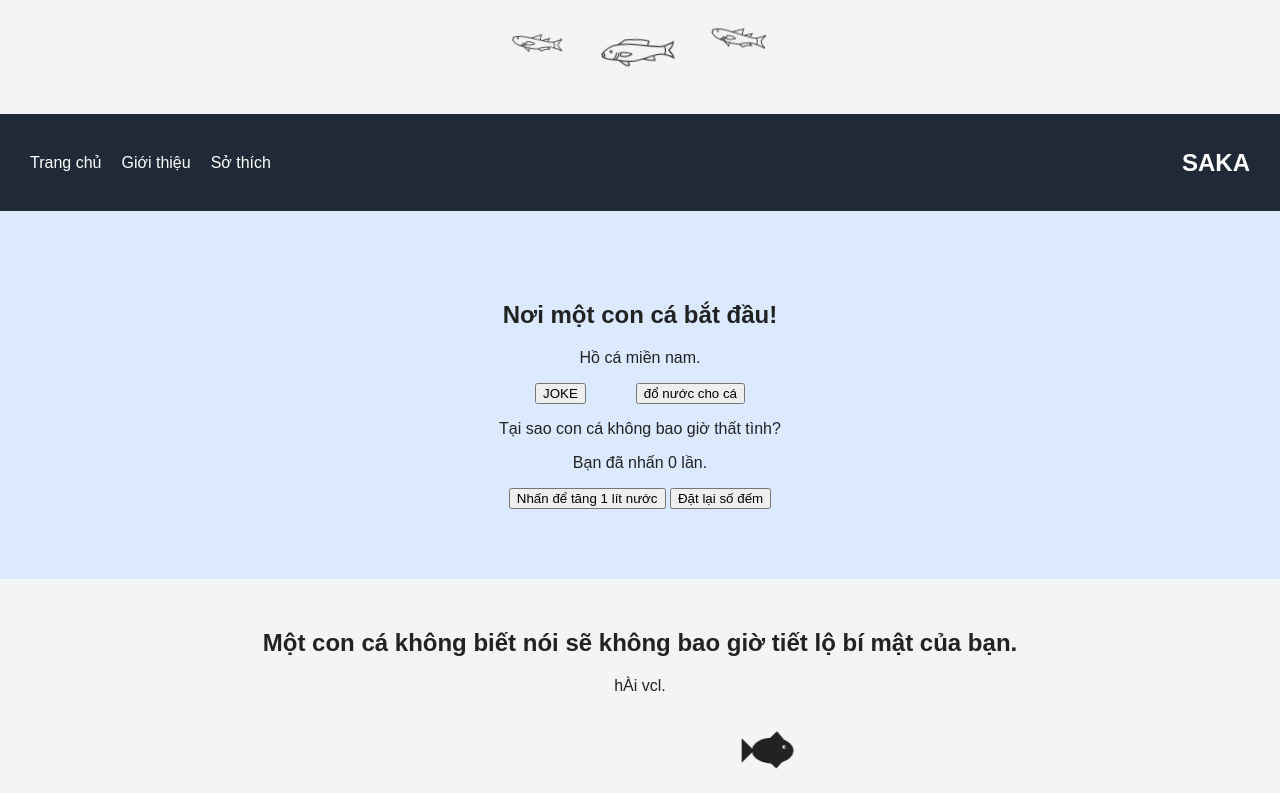
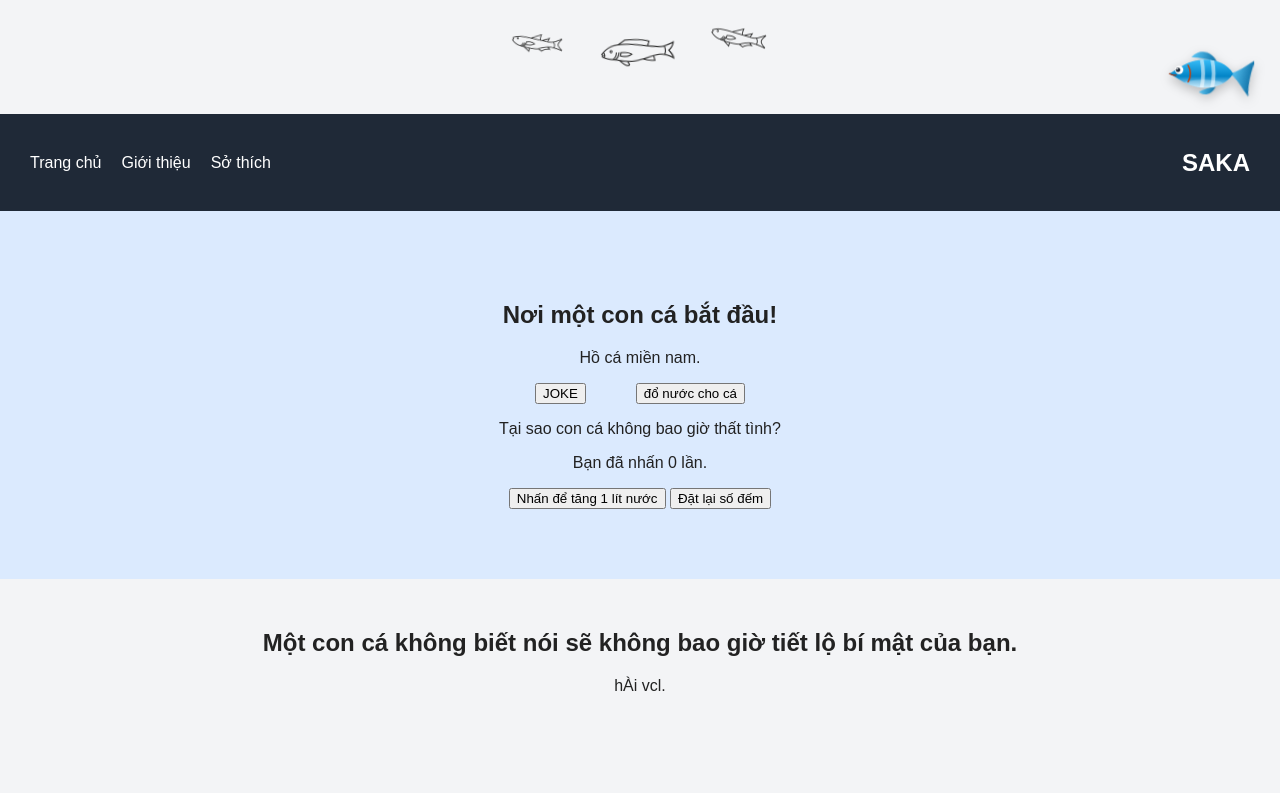
Before and after one commit to nhatminhvu21-cell/website-cua-saka, a plain HTML site: page index.html in a window 1280 px wide. Shown: the top 793 px of the page. Drawn offline with Linux system fonts and the light colour scheme.

Commit message:
Add files via upload

```diff
--- a/index.html
+++ b/index.html
@@ -220,14 +220,12 @@ img:hover {
 /* Cá nhỏ bơi ngang màn hình */
 .fish-swimmer {
   position: fixed;
+  top: 0;
   left: 0;
-  bottom: 28px;
   z-index: 999;
-  width: 72px;
-  color: #222;
+  width: 90px;
   pointer-events: none;
-
-  animation: fishSwim 18s linear infinite;
+  filter: drop-shadow(0 4px 6px rgba(0, 0, 0, 0.25));
 }
 
 .fish-swimmer svg {
@@ -440,6 +438,31 @@ body.dark .fish-swimmer {
 .lightbox img:hover {
     transform: none; /* tắt hiệu ứng phóng to khi rê chuột */
 }
+.fish-tail {
+  transform-box: fill-box;
+  transform-origin: 100% 50%; /* xoay quanh chỗ đuôi nối với thân */
+  animation: tailWag 0.5s ease-in-out infinite alternate;
+}
+
+.fish-fin {
+  transform-box: fill-box;
+  transform-origin: 50% 100%;
+  animation: finWave 0.8s ease-in-out infinite alternate;
+}
+
+@keyframes tailWag {
+  from { transform: rotate(-12deg); }
+  to   { transform: rotate(12deg); }
+}
+
+@keyframes finWave {
+  from { transform: rotate(-4deg); }
+  to   { transform: rotate(4deg); }
+}
+
+@media (prefers-reduced-motion: reduce) {
+  .fish-tail, .fish-fin { animation: none; }
+}
 </style>
 </head>
 <body>
@@ -566,27 +589,90 @@ function resetCounter() {
     localStorage.setItem("myCount", count);
     counterEl.textContent = "Bạn đã nhấn " + count + " lần.";
 }
+window.addEventListener("load", function () {
+    const fish = document.querySelector(".fish-swimmer");
+    if (!fish) return;
+
+    // Người dùng tắt hiệu ứng chuyển động thì cho cá đứng yên
+    if (window.matchMedia("(prefers-reduced-motion: reduce)").matches) return;
+
+    const speed = 1.2;   // tăng số này để cá bơi nhanh hơn
+    let x = Math.random() * (window.innerWidth - fish.offsetWidth);
+    let y = Math.random() * (window.innerHeight - fish.offsetHeight);
+    let targetX = x;
+    let targetY = y;
+    let direction = 1;   // 1 = quay sang phải, -1 = quay sang trái
+
+    function pickTarget() {
+        targetX = Math.random() * (window.innerWidth - fish.offsetWidth);
+        targetY = Math.random() * (window.innerHeight - fish.offsetHeight);
+    }
+
+    function swim() {
+        const dx = targetX - x;
+        const dy = targetY - y;
+        const distance = Math.hypot(dx, dy);
+
+        if (distance < speed) {
+            pickTarget();
+        } else {
+            x += (dx / distance) * speed;
+            y += (dy / distance) * speed;
+            if (Math.abs(dx) > 1) direction = dx > 0 ? 1 : -1;
+        }
+
+        fish.style.transform =
+            "translate(" + x + "px, " + y + "px) scaleX(" + direction + ")";
+        requestAnimationFrame(swim);
+    }
+
+    pickTarget();
+    swim();
+});
 </script>
 <!-- Chú cá bơi trên website -->
 <div class="fish-swimmer" aria-hidden="true">
-  <svg viewBox="0 0 100 60" xmlns="http://www.w3.org/2000/svg">
-    <g fill="currentColor">
-      <!-- Thân cá -->
-      <ellipse cx="43" cy="30" rx="29" ry="18"/>
+  <svg viewBox="0 0 120 70" xmlns="http://www.w3.org/2000/svg">
+    <defs>
+      <linearGradient id="fishBody" x1="0" y1="0" x2="0" y2="1">
+  <stop offset="0" stop-color="#38bdf8"/>
+  <stop offset="0.6" stop-color="#0284c7"/>
+  <stop offset="1" stop-color="#bae6fd"/>
+</linearGradient>
+<linearGradient id="fishFin" x1="0" y1="0" x2="1" y2="0">
+  <stop offset="0" stop-color="#0369a1" stop-opacity="0.95"/>
+  <stop offset="1" stop-color="#38bdf8" stop-opacity="0.8"/>
+</linearGradient>
+      <clipPath id="fishClip">
+        <path d="M28 35 C40 14 74 10 98 26 C108 32 112 35 114 35 C112 35 108 38 98 44 C74 60 40 56 28 35 Z"/>
+      </clipPath>
+    </defs>
 
-      <!-- Đuôi cá -->
-      <path d="M17 30 L0 13 L0 47 Z"/>
+    <!-- Đuôi (vẫy) -->
+    <path class="fish-tail" d="M32 35 C18 28 8 14 2 10 C6 24 6 46 2 60 C8 56 18 42 32 35 Z" fill="url(#fishFin)"/>
 
-      <!-- Vây trên -->
-      <path d="M38 14 L49 3 L59 15 Z"/>
+    <!-- Vây lưng và vây bụng -->
+    <path class="fish-fin" d="M50 18 C58 4 74 2 84 14 C72 14 62 16 50 18 Z" fill="url(#fishFin)"/>
+    <path class="fish-fin" d="M52 52 C56 62 66 66 74 60 C68 56 62 54 52 52 Z" fill="url(#fishFin)"/>
 
-      <!-- Vây dưới -->
-      <path d="M38 45 L48 55 L57 45 Z"/>
+    <!-- Thân cá -->
+    <path d="M28 35 C40 14 74 10 98 26 C108 32 112 35 114 35 C112 35 108 38 98 44 C74 60 40 56 28 35 Z" fill="url(#fishBody)"/>
+
+    <!-- Sọc và ánh sáng bụng (cắt gọn trong thân) -->
+    <g clip-path="url(#fishClip)">
+      <path d="M58 8 Q50 35 58 62" stroke="#fff" stroke-width="5" fill="none" opacity="0.55"/>
+      <path d="M72 8 Q64 35 72 62" stroke="#fff" stroke-width="5" fill="none" opacity="0.55"/>
+      <ellipse cx="68" cy="50" rx="28" ry="7" fill="#fff" opacity="0.25"/>
     </g>
 
-    <!-- Mắt cá -->
-    <circle cx="59" cy="25" r="2.5" fill="white"/>
-    <circle cx="60" cy="25" r="1.2" fill="black"/>
+    <!-- Mang, miệng -->
+    <path d="M88 24 Q82 35 88 46" stroke="#c2410c" stroke-width="2" fill="none" stroke-linecap="round"/>
+    <path d="M113 35 Q108 38 104 37" stroke="#9a3412" stroke-width="1.5" fill="none" stroke-linecap="round"/>
+
+    <!-- Mắt -->
+    <circle cx="100" cy="30" r="5.5" fill="#fff"/>
+    <circle cx="101.5" cy="30" r="3" fill="#1f2937"/>
+    <circle cx="102.5" cy="28.8" r="1" fill="#fff"/>
   </svg>
 </div>
 </body>
```
